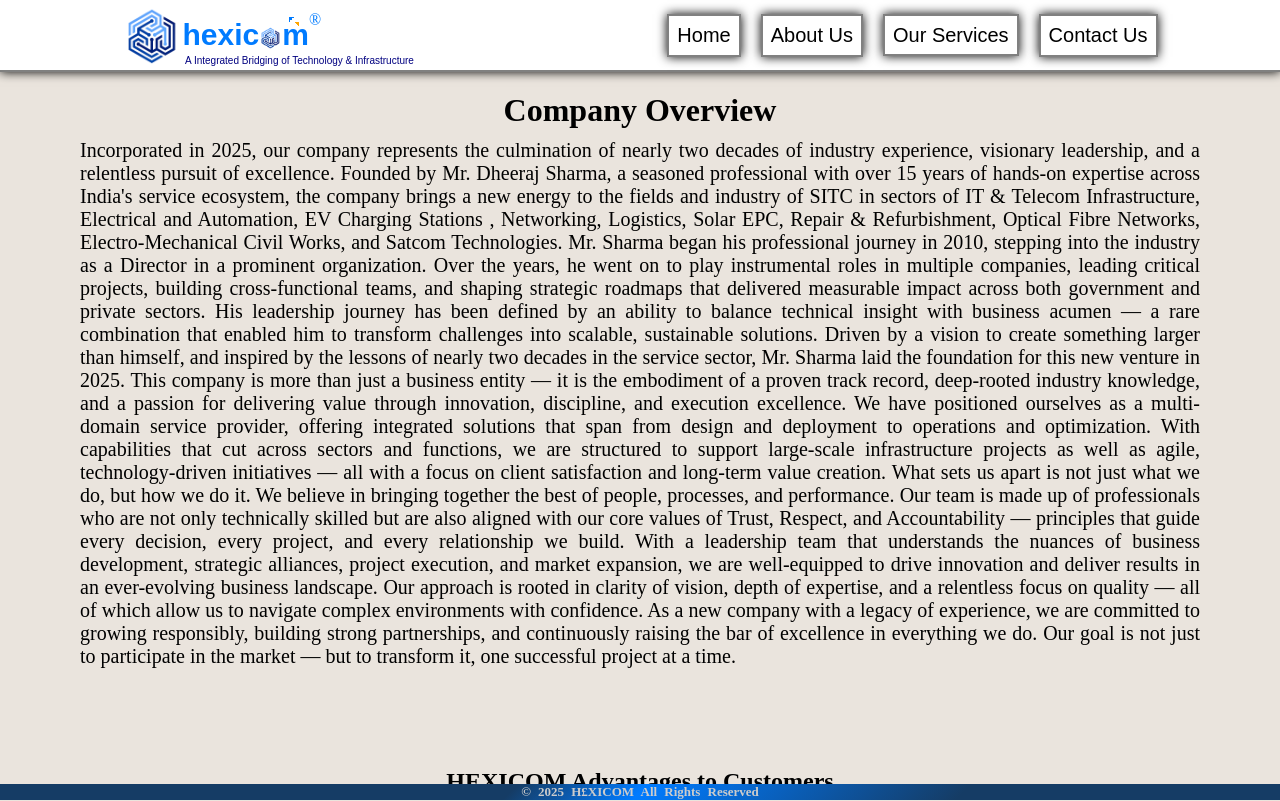
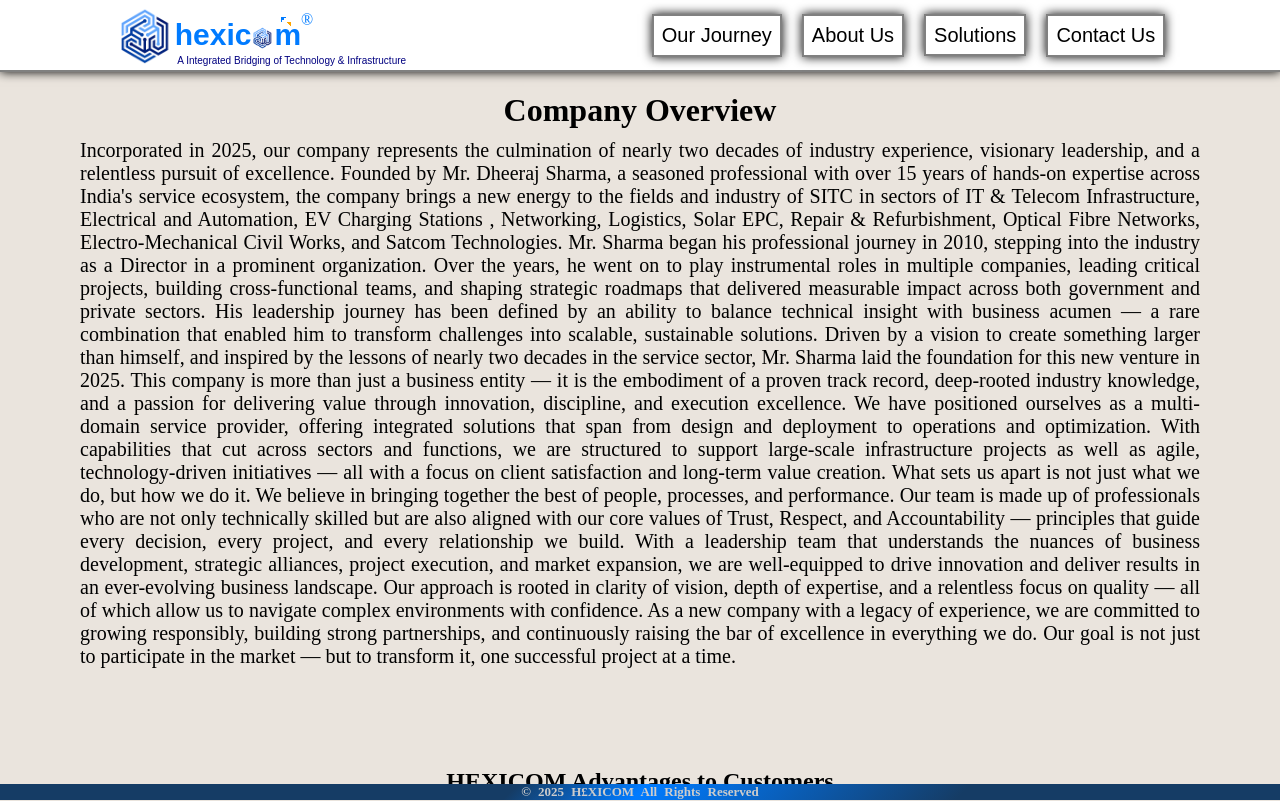
Before and after one commit to yashsharma6391/HexicomNextJsVersion, a Next.js app in the folder hexicom/: page / in a window 1280 px wide. Shown: the top 801 px of the page. Built offline with nearby package versions, Linux system fonts and the light colour scheme.

Commit message:
Update Navbar.jsx

```diff
--- a/hexicom/src/components/navbar/Navbar.jsx
+++ b/hexicom/src/components/navbar/Navbar.jsx
@@ -9,9 +9,9 @@
 
 const Navbar = ({setSidebarfunc, sidebar}) => {
       const NavMenu = [
-    { name: "Home", path: "/" },
+    { name: "Our Journey", path: "/" },
     { name: "About Us", path: "/about" },
-    { name: "Our Services", path: "/services" , dropdown: true,
+    { name: "Solutions", path: "/services" , dropdown: true,
       subItems: [
         { name: "IT &Telecom", path: "" },//"/services/IT &Telecom"
         { name: "IT Networking & Managed Services", path: "" },//"/services/IT Networking & Managed Services"
```
